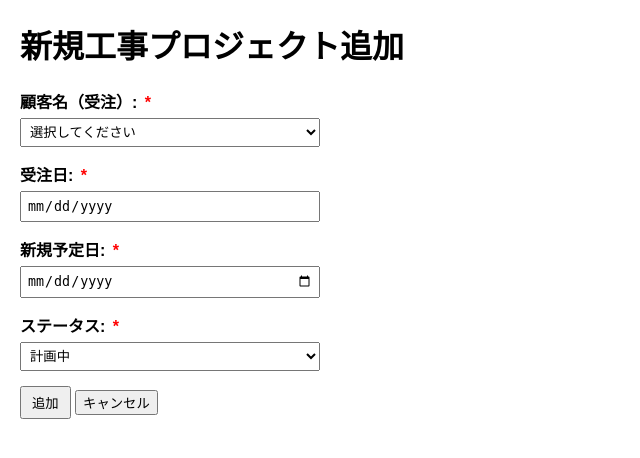
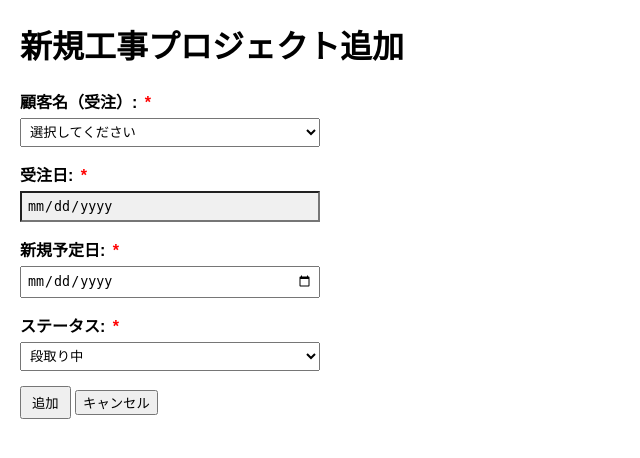
Before and after one commit to FURU-NTS/my-xampp-project, a PHP site: page /add_installation_projects.php in a window 1280 px wide. Shown: the part 68-526 px from the top of the page, without its empty margins (0-640 px from the left). Run offline with PHP 8.4, Linux system fonts and the light colour scheme; data comes from the database, SQL or seed files in the repository.

Commit message:
Add files via upload

```diff
--- a/add_installation_projects.php
+++ b/add_installation_projects.php
@@ -33,7 +33,7 @@ try {
     </div>
     <div class="form-group">
         <label for="order_date" class="required">受注日:</label>
-        <input type="date" id="order_date" name="order_date" required readonly>
+        <input type="date" id="order_date" name="order_date" required readonly style="background-color: #f0f0f0;">
     </div>
     <div class="form-group">
         <label for="new_schedule_date" class="required">新規予定日:</label>
@@ -42,7 +42,7 @@ try {
     <div class="form-group">
         <label for="status" class="required">ステータス:</label>
         <select id="status" name="status" required>
-            <option value="planning">計画中</option>
+            <option value="planning">段取り中</option>
             <option value="in_progress">進行中</option>
             <option value="completed">完了</option>
         </select>
```
